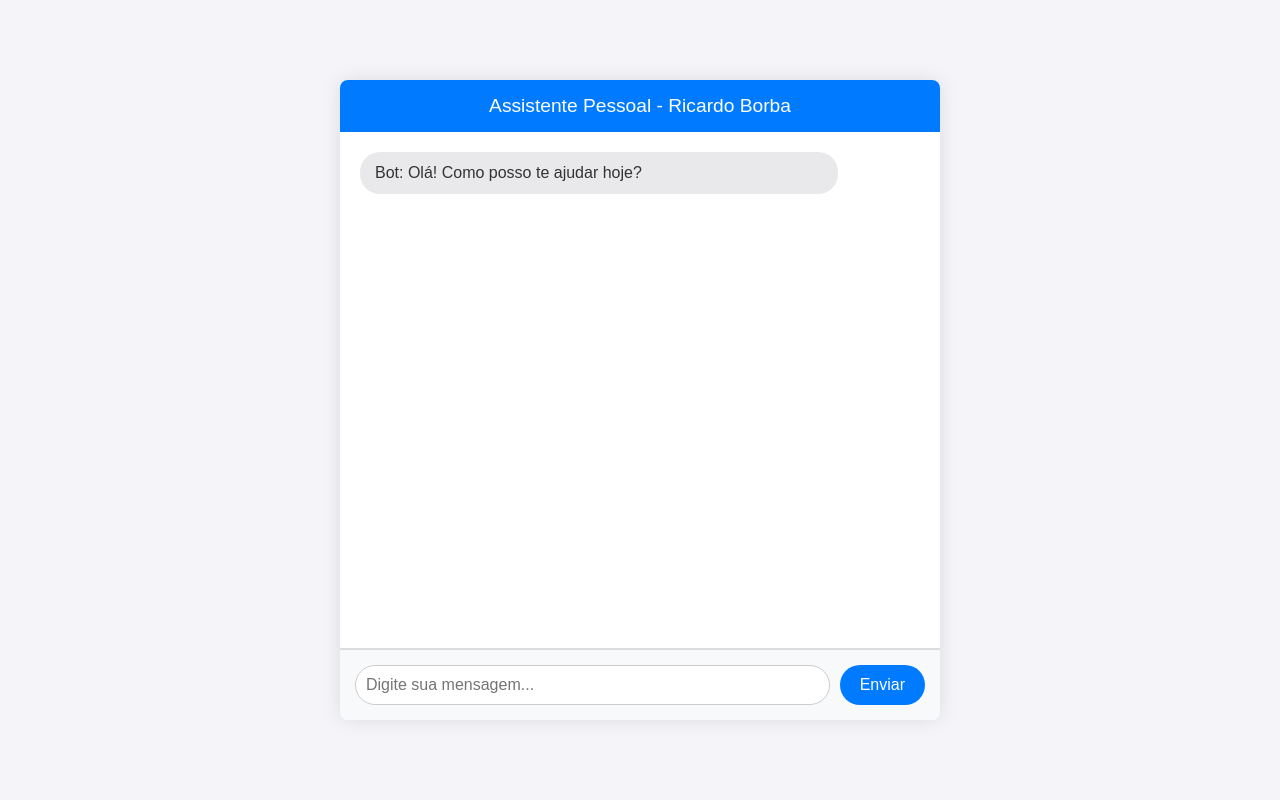
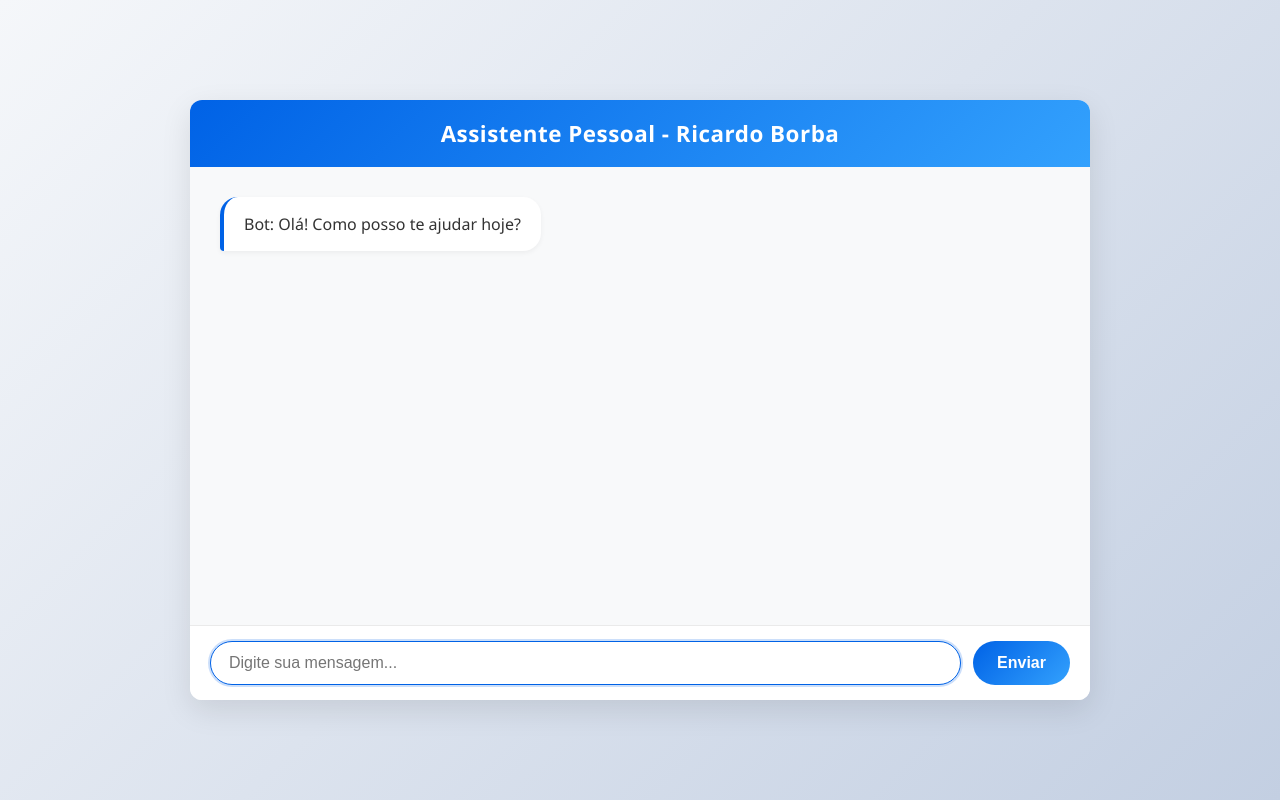
Before and after one commit to mlborba/Assistente_Ricardo_Borba, a FastAPI app: page / in a window 1280 px wide. Run offline with FastAPI, Linux system fonts and the light colour scheme.

Commit message:
Add files via upload

```diff
--- a/templates/index.html
+++ b/templates/index.html
@@ -5,90 +5,237 @@
     <meta name="viewport" content="width=device-width, initial-scale=1.0">
     <title>Assistente Pessoal - Ricardo Borba</title>
     <style>
+        /* Estilos gerais e reset */
+        * {
+            margin: 0;
+            padding: 0;
+            box-sizing: border-box;
+        }
+
         body {
-            font-family: sans-serif;
+            font-family: 'Segoe UI', Tahoma, Geneva, Verdana, sans-serif;
             margin: 0;
-            background-color: #f4f4f9;
+            background: linear-gradient(135deg, #f5f7fa 0%, #c3cfe2 100%);
             display: flex;
             justify-content: center;
             align-items: center;
             min-height: 100vh;
             padding: 20px;
-            box-sizing: border-box;
         }
+
+        /* Container principal */
         #chat-container {
             width: 100%;
-            max-width: 600px;
+            max-width: 800px;
             background-color: #fff;
-            border-radius: 8px;
-            box-shadow: 0 0 20px rgba(0, 0, 0, 0.1);
+            border-radius: 12px;
+            box-shadow: 0 10px 30px rgba(0, 0, 0, 0.1);
             display: flex;
             flex-direction: column;
             overflow: hidden;
-            height: 80vh;
+            height: 85vh;
+            transition: all 0.3s ease;
         }
+
+        /* Cabeçalho do chat */
         #chat-header {
-            background-color: #007bff;
+            background: linear-gradient(135deg, #0062E6 0%, #33A1FD 100%);
             color: white;
-            padding: 15px;
+            padding: 18px;
             text-align: center;
-            font-size: 1.2em;
+            font-size: 1.4em;
+            font-weight: 600;
+            letter-spacing: 0.5px;
+            box-shadow: 0 2px 10px rgba(0, 0, 0, 0.1);
         }
+
+        /* Área de mensagens */
         #chat-messages {
             flex-grow: 1;
-            padding: 20px;
+            padding: 25px;
             overflow-y: auto;
-            border-bottom: 1px solid #ddd;
+            background-color: #f8f9fa;
+            display: flex;
+            flex-direction: column;
+            gap: 15px;
         }
+
+        /* Estilo das mensagens */
         .message {
-            margin-bottom: 15px;
-            padding: 10px 15px;
-            border-radius: 20px;
-            line-height: 1.4;
+            padding: 12px 18px;
+            border-radius: 18px;
+            line-height: 1.5;
             max-width: 80%;
+            position: relative;
+            animation: fadeIn 0.3s ease;
+            white-space: pre-line; /* Preserva quebras de linha */
+            box-shadow: 0 2px 5px rgba(0, 0, 0, 0.05);
         }
+
+        @keyframes fadeIn {
+            from { opacity: 0; transform: translateY(10px); }
+            to { opacity: 1; transform: translateY(0); }
+        }
+
+        /* Mensagem do usuário */
         .user-message {
-            background-color: #007bff;
+            background: linear-gradient(135deg, #0062E6 0%, #33A1FD 100%);
             color: white;
             align-self: flex-end;
             margin-left: auto;
+            border-bottom-right-radius: 4px;
         }
+
+        /* Mensagem do bot */
         .bot-message {
-            background-color: #e9e9eb;
+            background: white;
             color: #333;
             align-self: flex-start;
             margin-right: auto;
+            border-bottom-left-radius: 4px;
+            border-left: 4px solid #0062E6;
         }
+
+        /* Área de input */
         #input-area {
             display: flex;
-            padding: 15px;
-            border-top: 1px solid #ddd;
-            background-color: #f8f9fa;
+            padding: 15px 20px;
+            background-color: white;
+            border-top: 1px solid #eaeaea;
         }
+
         #user-input {
             flex-grow: 1;
-            padding: 10px;
-            border: 1px solid #ccc;
-            border-radius: 20px;
-            margin-right: 10px;
+            padding: 12px 18px;
+            border: 1px solid #ddd;
+            border-radius: 24px;
+            margin-right: 12px;
             font-size: 1em;
+            transition: all 0.3s;
+            outline: none;
         }
+
+        #user-input:focus {
+            border-color: #0062E6;
+            box-shadow: 0 0 0 2px rgba(0, 98, 230, 0.2);
+        }
+
         #send-button {
-            padding: 10px 20px;
-            background-color: #007bff;
+            padding: 12px 24px;
+            background: linear-gradient(135deg, #0062E6 0%, #33A1FD 100%);
             color: white;
             border: none;
-            border-radius: 20px;
+            border-radius: 24px;
             cursor: pointer;
             font-size: 1em;
+            font-weight: 600;
+            transition: all 0.3s;
         }
+
         #send-button:hover {
-            background-color: #0056b3;
+            background: linear-gradient(135deg, #0051c3 0%, #1e8df9 100%);
+            transform: translateY(-2px);
+            box-shadow: 0 4px 8px rgba(0, 0, 0, 0.1);
         }
+
+        #send-button:active {
+            transform: translateY(0);
+        }
+
+        /* Indicador de carregamento */
         .loading-indicator {
             text-align: center;
             padding: 10px;
             color: #777;
+            display: flex;
+            align-items: center;
+            justify-content: center;
+            margin: 10px 0;
+        }
+
+        .loading-dots {
+            display: flex;
+            gap: 5px;
+        }
+
+        .loading-dots span {
+            width: 8px;
+            height: 8px;
+            background-color: #0062E6;
+            border-radius: 50%;
+            display: inline-block;
+            animation: bounce 1.4s infinite ease-in-out both;
+        }
+
+        .loading-dots span:nth-child(1) {
+            animation-delay: -0.32s;
+        }
+
+        .loading-dots span:nth-child(2) {
+            animation-delay: -0.16s;
+        }
+
+        @keyframes bounce {
+            0%, 80%, 100% { transform: scale(0); }
+            40% { transform: scale(1); }
+        }
+
+        /* Formatação de texto nas mensagens do bot */
+        .bot-message strong, .bot-message b {
+            font-weight: 700;
+        }
+
+        .bot-message em, .bot-message i {
+            font-style: italic;
+        }
+
+        .bot-message code {
+            background-color: #f0f0f0;
+            padding: 2px 4px;
+            border-radius: 4px;
+            font-family: monospace;
+        }
+
+        /* Media queries para responsividade */
+        @media (max-width: 768px) {
+            #chat-container {
+                height: 90vh;
+                width: 100%;
+                max-width: 100%;
+                border-radius: 0;
+            }
+
+            .message {
+                max-width: 85%;
+            }
+
+            #chat-header {
+                font-size: 1.2em;
+                padding: 15px;
+            }
+        }
+
+        @media (min-width: 769px) and (max-width: 1200px) {
+            #chat-container {
+                max-width: 700px;
+                height: 80vh;
+            }
+        }
+
+        @media (min-width: 1201px) {
+            #chat-container {
+                max-width: 900px;
+                height: 75vh;
+            }
+
+            #chat-messages {
+                padding: 30px;
+            }
+
+            .message {
+                max-width: 70%;
+                padding: 15px 20px;
+            }
         }
     </style>
 </head>
@@ -108,30 +255,69 @@
         const sendButton = document.getElementById('send-button');
         let chatHistory = [];
 
+        // Função para formatar texto com marcações básicas
+        function formatText(text) {
+            // Preserva quebras de linha
+            text = text.replace(/\n/g, '<br>');
+
+            // Formatação básica (negrito, itálico, código)
+            text = text.replace(/\*\*(.*?)\*\*/g, '<strong>$1</strong>');
+            text = text.replace(/\*(.*?)\*/g, '<em>$1</em>');
+            text = text.replace(/`(.*?)`/g, '<code>$1</code>');
+
+            return text;
+        }
+
         function addMessage(sender, text) {
             const messageDiv = document.createElement('div');
             messageDiv.classList.add('message');
+
             if (sender === 'user') {
                 messageDiv.classList.add('user-message');
                 messageDiv.textContent = `Você: ${text}`;
             } else {
                 messageDiv.classList.add('bot-message');
-                messageDiv.textContent = `Bot: ${text}`;
+                // Usar innerHTML para permitir formatação HTML
+                messageDiv.innerHTML = `Bot: ${formatText(text)}`;
             }
+
             chatMessages.appendChild(messageDiv);
-            chatMessages.scrollTop = chatMessages.scrollHeight;
+
+            // Animação suave de scroll
+            chatMessages.scrollTo({
+                top: chatMessages.scrollHeight,
+                behavior: 'smooth'
+            });
         }
 
         function showLoading(isLoading) {
             let loadingDiv = document.getElementById('loading-indicator');
+
             if (isLoading) {
                 if (!loadingDiv) {
                     loadingDiv = document.createElement('div');
                     loadingDiv.id = 'loading-indicator';
                     loadingDiv.classList.add('loading-indicator');
-                    loadingDiv.textContent = 'Bot está digitando...';
+
+                    const loadingText = document.createElement('span');
+                    loadingText.textContent = 'Bot está digitando';
+                    loadingDiv.appendChild(loadingText);
+
+                    const dotsContainer = document.createElement('div');
+                    dotsContainer.classList.add('loading-dots');
+
+                    for (let i = 0; i < 3; i++) {
+                        const dot = document.createElement('span');
+                        dotsContainer.appendChild(dot);
+                    }
+
+                    loadingDiv.appendChild(dotsContainer);
                     chatMessages.appendChild(loadingDiv);
-                    chatMessages.scrollTop = chatMessages.scrollHeight;
+
+                    chatMessages.scrollTo({
+                        top: chatMessages.scrollHeight,
+                        behavior: 'smooth'
+                    });
                 }
             } else {
                 if (loadingDiv) {
@@ -192,7 +378,17 @@
             }
         });
 
-        addMessage('bot', 'Olá! Como posso te ajudar hoje?');
+        // Foco automático no campo de entrada ao carregar a página
+        window.addEventListener('load', function() {
+            userInput.focus();
+        });
+
+        // Mensagem inicial do bot com animação de digitação
+        window.addEventListener('DOMContentLoaded', function() {
+            setTimeout(() => {
+                addMessage('bot', 'Olá! Como posso te ajudar hoje?');
+            }, 500);
+        });
     </script>
 </body>
 </html>
```
